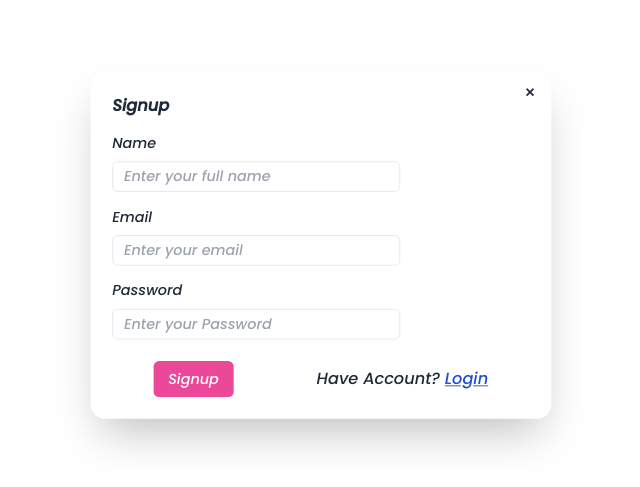
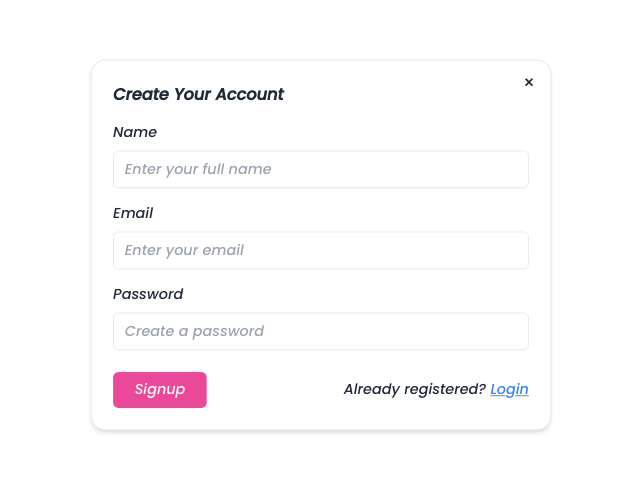
Before and after one commit to Sakshid9/BookStoreApp, a React (Vite) app in the folder frontend/: page /signup in a window 1280 px wide. Shown: the part 155-642 px from the top of the page, without its empty margins (275-915 px from the left). Built offline with nearby package versions, Linux system fonts and the light colour scheme.

Commit message:
Final cleanup of Contact and Login components

```diff
--- a/frontend/src/components/Login.jsx
+++ b/frontend/src/components/Login.jsx
@@ -18,26 +18,28 @@ function Login() {
     };
 
     try {
-      //FOR LOCAL
-      // const res = await axios.post("http://localhost:4001/user/login", userInfo);
-
-      //FOR RENDER
       const res = await axios.post("https://bookstoreapp-acyp.onrender.com/user/login", userInfo);
 
       if (res.data) {
         toast.success("Logged in Successfully!");
-        document.getElementById("my_modal_3").close();
 
+        // Close the modal
+        const modal = document.getElementById("my_modal_3");
+        if (modal) modal.close();
+
+        // Save user to local storage
         localStorage.setItem("Users", JSON.stringify(res.data.user));
 
-        // BREAK THE LOOP: Redirect to root home page
+        // Redirect and refresh to update Navbar/UI state
         setTimeout(() => {
           window.location.href = "/";
         }, 1000);
       }
     } catch (err) {
       if (err.response) {
-        toast.error("Error: " + err.response.data.message);
+        toast.error("Error: " + (err.response.data.message || "Invalid Credentials"));
+      } else {
+        toast.error("Error: Server not responding");
       }
     }
   };
@@ -45,8 +47,9 @@ function Login() {
   return (
     <div>
       <dialog id="my_modal_3" className="modal">
-        <div className="modal-box">
+        <div className="modal-box dark:bg-slate-800 dark:text-white">
           <form onSubmit={handleSubmit(onSubmit)} method="dialog">
+            {/* Close button */}
             <button
               type="button"
               className="btn btn-sm btn-circle btn-ghost absolute right-2 top-2"
@@ -57,39 +60,45 @@ function Login() {
 
             <h3 className="font-bold text-lg">Login</h3>
 
+            {/* Email */}
             <div className="mt-4 space-y-2">
-              <span>Email</span><br />
+              <label className="block">Email</label>
               <input
                 type="email"
                 placeholder="Enter your email"
-                className="w-80 px-3 py-1 border dark:text-black rounded-md outline-none"
-                {...register("email", { required: true })}
+                className="w-80 px-3 py-1 border rounded-md outline-none dark:bg-slate-700 dark:border-slate-600"
+                {...register("email", { required: "Email is required" })}
               />
               <br />
-              {errors.email && <span className="text-sm text-red-500">This field is required</span>}
+              {errors.email && <span className="text-sm text-red-500">{errors.email.message}</span>}
             </div>
 
+            {/* Password */}
             <div className="mt-4 space-y-2">
-              <span>Password</span><br />
+              <label className="block">Password</label>
               <input
                 type="password"
                 placeholder="Enter your password"
-                className="w-80 px-3 py-1 border dark:text-black rounded-md outline-none"
-                {...register("password", { required: true })}
+                className="w-80 px-3 py-1 border rounded-md outline-none dark:bg-slate-700 dark:border-slate-600"
+                {...register("password", { required: "Password is required" })}
               />
               <br />
-              {errors.password && <span className="text-sm text-red-500">This field is required</span>}
+              {errors.password && <span className="text-sm text-red-500">{errors.password.message}</span>}
             </div>
 
+            {/* Action Buttons */}
             <div className="flex justify-around mt-6 items-center">
-              <button className="bg-pink-500 text-white rounded-md px-4 py-2 hover:bg-pink-700 duration-200">
+              <button
+                type="submit"
+                className="bg-pink-500 text-white rounded-md px-4 py-2 hover:bg-pink-700 duration-200"
+              >
                 Login
               </button>
               <p>
                 Not registered?{" "}
                 <Link
                   to="/signup"
-                  className="underline text-blue-700 cursor-pointer"
+                  className="underline text-blue-500 cursor-pointer"
                   onClick={() => document.getElementById("my_modal_3").close()}
                 >
                   Signup
--- a/frontend/src/components/Signup.jsx
+++ b/frontend/src/components/Signup.jsx
@@ -1,8 +1,8 @@
 import React from "react";
 import { Link, useLocation, useNavigate } from "react-router-dom";
-import Login from "./Login"
-import { useForm } from 'react-hook-form'
-import axios from "axios"
+import Login from "./Login";
+import { useForm } from 'react-hook-form';
+import axios from "axios";
 import toast from "react-hot-toast";
 
 function Signup() {
@@ -21,97 +21,111 @@ function Signup() {
       fullname: data.fullname,
       email: data.email,
       password: data.password
-    }
+    };
+
+    // Change this URL to your environment variable eventually!
+    const API_URL = "https://bookstoreapp-acyp.onrender.com/user/signup";
 
     try {
-      // const res = await axios.post("http://localhost:4001/user/signup", userInfo); //for local
-      const res = await axios.post("https://bookstoreapp-acyp.onrender.com/user/signup", userInfo); // for render to talk
+      const res = await axios.post(API_URL, userInfo);
+
       if (res.data) {
-        toast.success('Signup Successful!');
+        toast.success('Signup Successful! Redirecting...');
+
+        // Save user to local storage
         localStorage.setItem("Users", JSON.stringify(res.data.user));
-        // Redirect to home after signup
-        navigate("/");
+
+        // Delay navigation slightly so the user sees the success toast
+        setTimeout(() => {
+          navigate(from, { replace: true });
+          window.location.reload(); // Refresh to update Navbar state
+        }, 1500);
       }
     } catch (err) {
       if (err.response) {
-        toast.error("Error: " + err.response.data.message);
+        // Server responded with an error (e.g., 400 or 500)
+        toast.error("Error: " + (err.response.data.message || "Something went wrong"));
+      } else {
+        // Network error or server is down
+        toast.error("Network Error: Please check if backend is running");
       }
     }
   };
 
   return (
-    <>
-      <div className="flex h-screen items-center justify-center">
+    <div className="flex h-screen items-center justify-center dark:bg-slate-900 dark:text-white">
       <div className="w-[600px]">
-          <div className="modal-box">
-            {/* START OF SIGNUP FORM */}
+        <div className="modal-box border shadow-md dark:bg-slate-800">
           <form onSubmit={handleSubmit(onSubmit)}>
+            {/* Close button goes to home */}
             <Link to="/" className="btn btn-sm btn-circle btn-ghost absolute right-2 top-2">
               ✕
             </Link>
 
-              <h3 className="font-bold text-lg">Signup</h3>
+            <h3 className="font-bold text-lg">Create Your Account</h3>
 
+            {/* Full Name */}
             <div className="mt-4 space-y-2">
-                <span>Name</span><br />
+              <label className="block">Name</label>
               <input
                 type="text"
                 placeholder="Enter your full name"
-                  className="w-80 px-3 py-1 border dark:text-black rounded-md outline-none"
-                  {...register("fullname", { required: true })}
+                className="w-full px-3 py-2 border rounded-md outline-none dark:bg-slate-700 dark:border-slate-600"
+                {...register("fullname", { required: "Name is required" })}
               />
-                <br />
-                {errors.fullname && (<span className="text-sm text-red-500">This field is required</span>)}
+              {errors.fullname && <p className="text-sm text-red-500">{errors.fullname.message}</p>}
             </div>
 
+            {/* Email */}
             <div className="mt-4 space-y-2">
-                <span>Email</span><br />
+              <label className="block">Email</label>
               <input
                 type="email"
                 placeholder="Enter your email"
-                  className="w-80 px-3 py-1 border dark:text-black rounded-md outline-none"
-                  {...register("email", { required: true })}
+                className="w-full px-3 py-2 border rounded-md outline-none dark:bg-slate-700 dark:border-slate-600"
+                {...register("email", { required: "Email is required" })}
               />
-                <br />
-                {errors.email && (<span className="text-sm text-red-500">This field is required</span>)}
+              {errors.email && <p className="text-sm text-red-500">{errors.email.message}</p>}
             </div>
 
+            {/* Password */}
             <div className="mt-4 space-y-2">
-                <span>Password</span><br />
+              <label className="block">Password</label>
               <input
                 type="password"
-                  placeholder="Enter your Password"
-                  className="w-80 px-3 py-1 border dark:text-black rounded-md outline-none"
-                  {...register("password", { required: true })}
+                placeholder="Create a password"
+                className="w-full px-3 py-2 border rounded-md outline-none dark:bg-slate-700 dark:border-slate-600"
+                {...register("password", { required: "Password is required" })}
               />
-                <br />
-                {errors.password && (<span className="text-sm text-red-500">This field is required</span>)}
+              {errors.password && <p className="text-sm text-red-500">{errors.password.message}</p>}
             </div>
 
-              <div className="flex justify-around mt-6 items-center">
-                <button className="bg-pink-500 text-white rounded-md px-4 py-2 hover:bg-pink-700 duration-200">
+            {/* Submit & Login Link */}
+            <div className="flex justify-between mt-6 items-center">
+              <button
+                type="submit"
+                className="bg-pink-500 text-white rounded-md px-6 py-2 hover:bg-pink-700 transition duration-300"
+              >
                 Signup
               </button>
-                <div className="text-lg">
-                  Have Account?{" "}
+              <p className="text-md">
+                Already registered?{" "}
                 <button
                   type="button"
-                    className="underline text-blue-700 cursor-pointer"
+                  className="underline text-blue-500 hover:text-blue-700"
                   onClick={() => document.getElementById("my_modal_3").showModal()}
                 >
                   Login
                 </button>
-                </div>
+              </p>
             </div>
           </form>
-            {/* END OF SIGNUP FORM */}
 
-            {/* FIX: Login component is now OUTSIDE the Signup form */}
+          {/* Login Modal component is hidden until triggered */}
           <Login />
         </div>
       </div>
     </div>
-    </>
   );
 }
 
--- a/frontend/src/contact/Contact.jsx
+++ b/frontend/src/contact/Contact.jsx
@@ -19,21 +19,20 @@ function Contact() {
       email: data.email,
       message: data.message,
     };
+
     try {
-      // Ensure this matches your backend port (4001)
-      // const res = await axios.post("http://localhost:4001/contact", contactInfo); //FOR LOCAL
+      // NOTE: Based on your index.js, this should be /contact, not /user/contact
+      const res = await axios.post("https://bookstoreapp-acyp.onrender.com/contact", contactInfo);
 
-      //FOR RENDER TO TALK
-      const res = await axios.post("https://bookstoreapp-acyp.onrender.com/user/contact", userInfo);
       if (res.data) {
         toast.success("Message sent successfully!");
-        reset();
+        reset(); // Clears the form fields
       }
     } catch (err) {
       if (err.response) {
-        toast.error("Error: " + err.response.data.message);
+        toast.error("Error: " + (err.response.data.message || "Something went wrong"));
       } else {
-        toast.error("Error: Server not responding");
+        toast.error("Error: Server not responding. Please try again later.");
       }
     }
   };
@@ -41,43 +40,49 @@ function Contact() {
   return (
     <>
       <Navbar />
-      <div className="flex h-screen items-center justify-center">
-        <div className="w-full max-w-md p-6 bg-white dark:bg-slate-900 shadow-md rounded-xl border dark:border-slate-700">
+      <div className="flex h-screen items-center justify-center p-4">
+        <div className="w-full max-w-md p-8 bg-white dark:bg-slate-800 shadow-lg rounded-xl border dark:border-slate-700">
           <h1 className="text-2xl font-bold mb-6 dark:text-white">Contact Us</h1>
           <form onSubmit={handleSubmit(onSubmit)}>
+            {/* Name Field */}
             <div className="mb-4 space-y-2">
               <label className="block dark:text-gray-300">Name</label>
               <input
                 type="text"
                 placeholder="Enter your name"
-                className="w-full px-3 py-2 border rounded-md outline-none dark:bg-slate-800 dark:text-white"
-                {...register("name", { required: true })}
+                className="w-full px-3 py-2 border rounded-md outline-none dark:bg-slate-700 dark:text-white dark:border-slate-600"
+                {...register("name", { required: "Name is required" })}
               />
-              {errors.name && <span className="text-sm text-red-500">Required</span>}
+              {errors.name && <span className="text-sm text-red-500">{errors.name.message}</span>}
             </div>
 
+            {/* Email Field */}
             <div className="mb-4 space-y-2">
               <label className="block dark:text-gray-300">Email</label>
               <input
                 type="email"
                 placeholder="Email address"
-                className="w-full px-3 py-2 border rounded-md outline-none dark:bg-slate-800 dark:text-white"
-                {...register("email", { required: true })}
+                className="w-full px-3 py-2 border rounded-md outline-none dark:bg-slate-700 dark:text-white dark:border-slate-600"
+                {...register("email", { required: "Email is required" })}
               />
-              {errors.email && <span className="text-sm text-red-500">Required</span>}
+              {errors.email && <span className="text-sm text-red-500">{errors.email.message}</span>}
             </div>
 
+            {/* Message Field */}
             <div className="mb-4 space-y-2">
               <label className="block dark:text-gray-300">Message</label>
               <textarea
-                placeholder="Type your message"
-                className="w-full px-3 py-2 border rounded-md outline-none dark:bg-slate-800 dark:text-white h-32"
-                {...register("message", { required: true })}
+                placeholder="How can we help you?"
+                className="w-full px-3 py-2 border rounded-md outline-none dark:bg-slate-700 dark:text-white dark:border-slate-600 h-32"
+                {...register("message", { required: "Message is required" })}
               ></textarea>
-              {errors.message && <span className="text-sm text-red-500">Required</span>}
+              {errors.message && <span className="text-sm text-red-500">{errors.message.message}</span>}
             </div>
 
-            <button type="submit" className="bg-pink-500 text-white px-4 py-2 rounded-md hover:bg-pink-700 duration-300">
+            <button
+              type="submit"
+              className="w-full bg-pink-500 text-white px-4 py-2 rounded-md hover:bg-pink-700 duration-300 font-semibold"
+            >
               Send Message
             </button>
           </form>
```
Also changed, not shown: frontend/src/components/Navbar.jsx (+32 -75 lines). Lines whose indentation alone changed are shown as unchanged.
